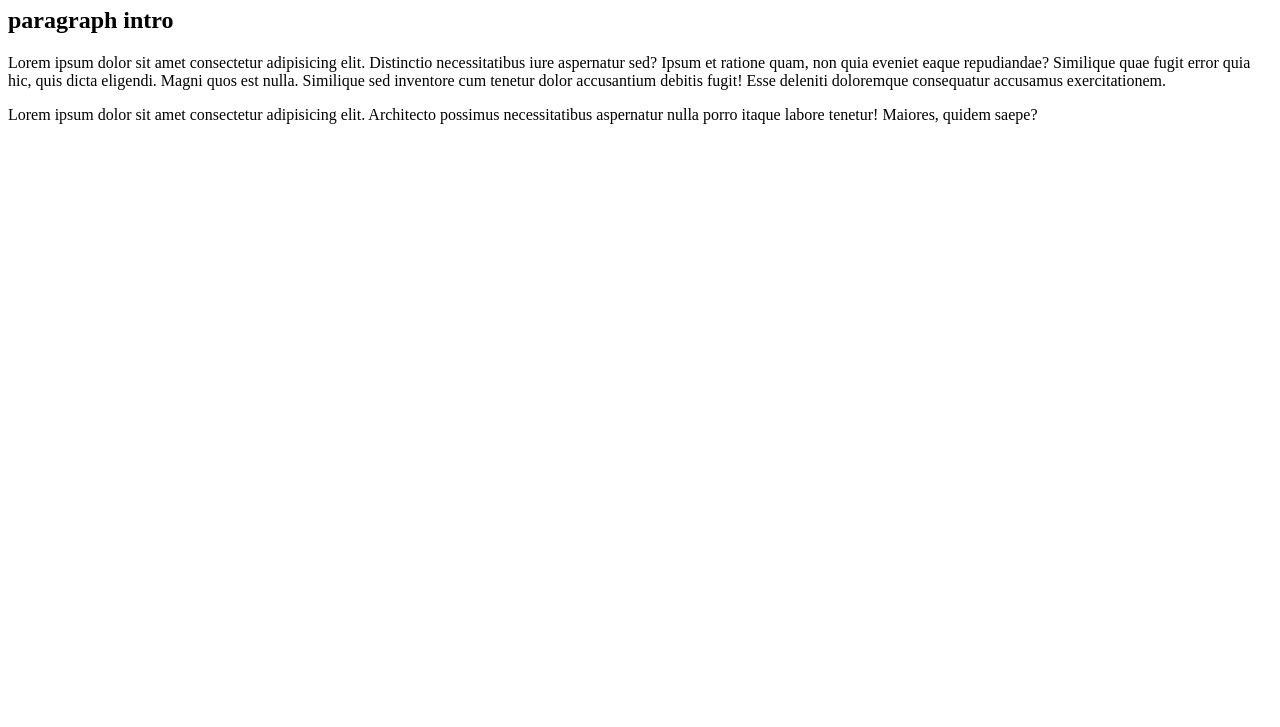
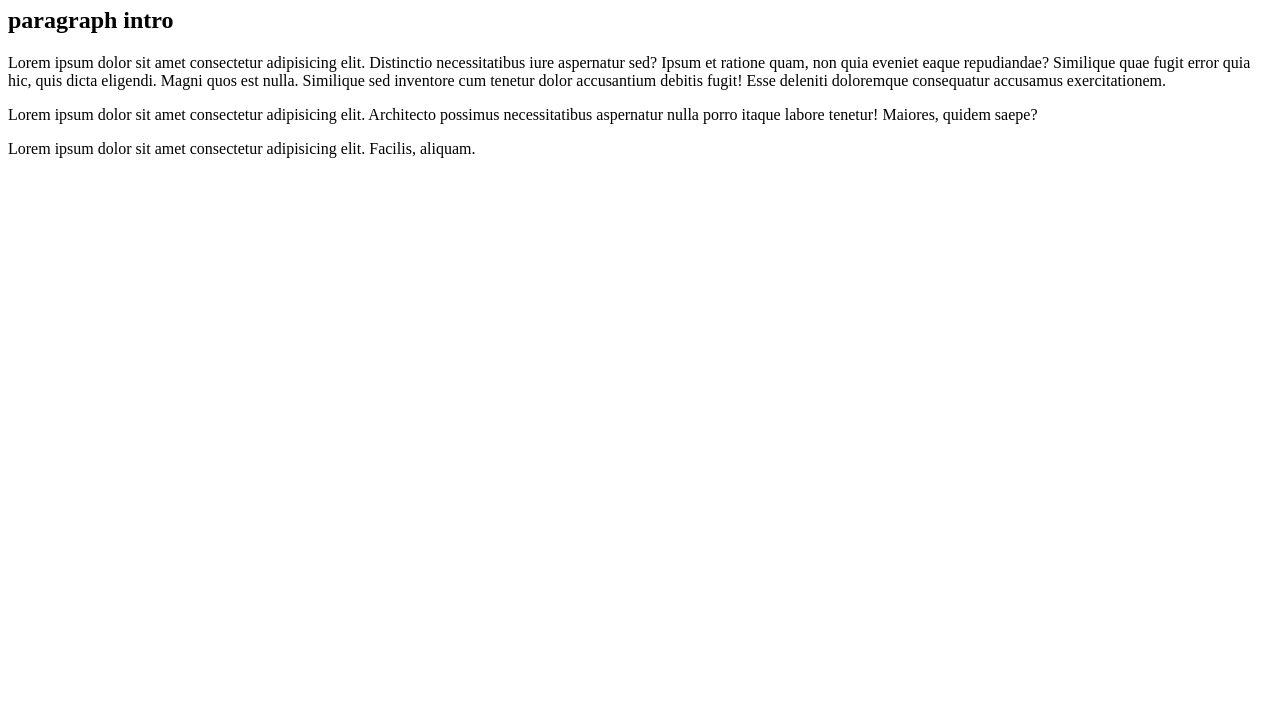
Before and after one commit to Chalitacc/git-lecture, a plain HTML site: page index.html in a window 1280 px wide. Shown: the part 73-800 px from the top of the page. Drawn offline with Linux system fonts and the light colour scheme.

Commit message:
add a third paragraph

```diff
--- a/index.html
+++ b/index.html
@@ -12,5 +12,6 @@
     <p>
         Lorem ipsum dolor sit amet consectetur adipisicing elit. Architecto possimus necessitatibus aspernatur nulla porro itaque labore tenetur! Maiores, quidem saepe?
     </p>
+    <p>Lorem ipsum dolor sit amet consectetur adipisicing elit. Facilis, aliquam.</p>
 </body>
 </html>
```
